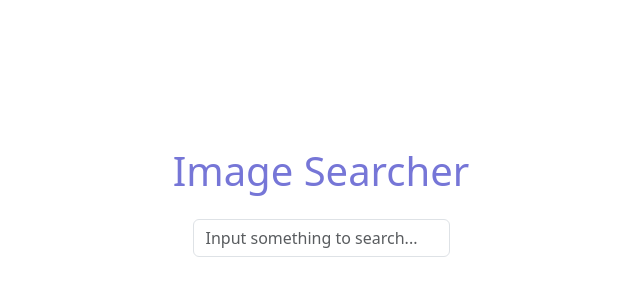
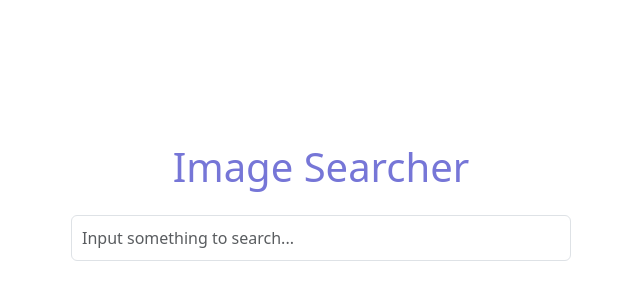
Before and after one commit to kylead10/image_searcher, a React (Vite) app in the folder image_search/: page / in a window 1280 px wide. Shown: the part 206-506 px from the top of the page, without its empty margins (319-959 px from the left). Built offline with nearby package versions, Linux system fonts and the light colour scheme.

Commit message:
form control

```diff
--- a/image_search/src/App.jsx
+++ b/image_search/src/App.jsx
@@ -12,6 +12,8 @@ const App = () => {
           <Form.Control
             type='search'
             placeholder='Input something to search...'
+            className='search-input'
+            ref={searchInput}
           />
         </Form>
       </div>
```
